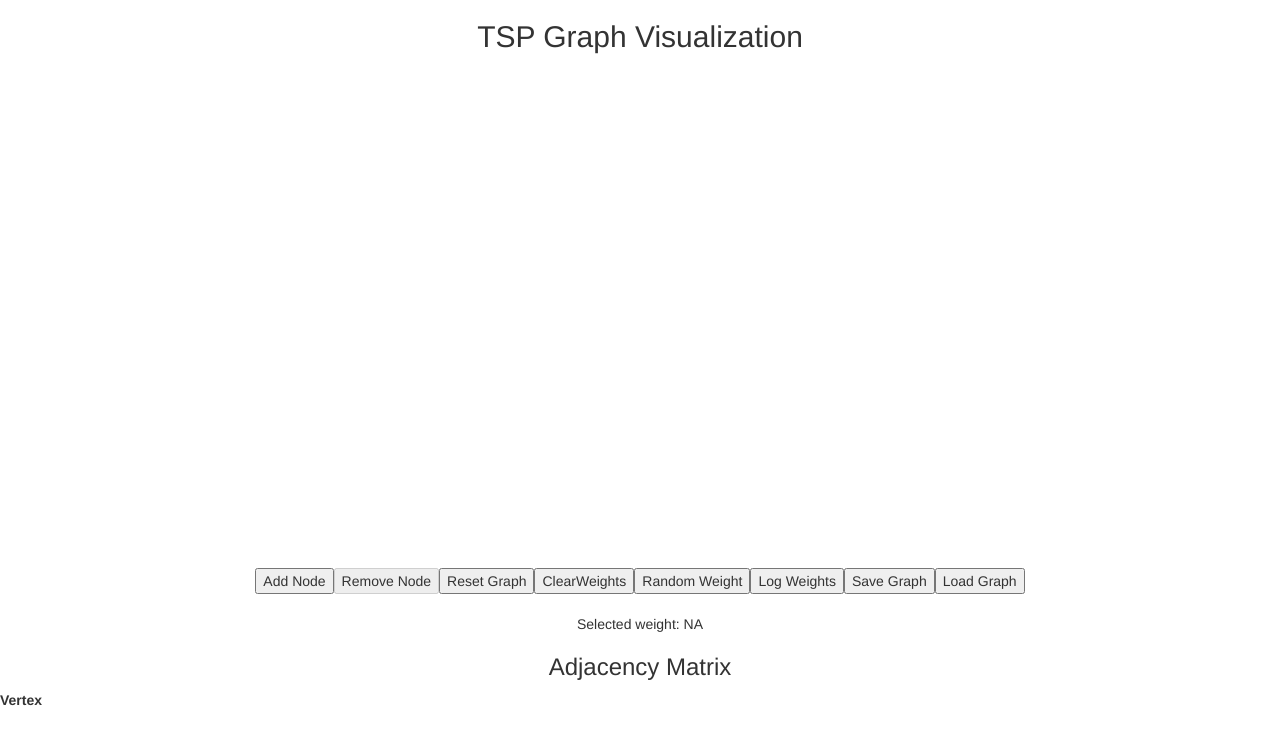
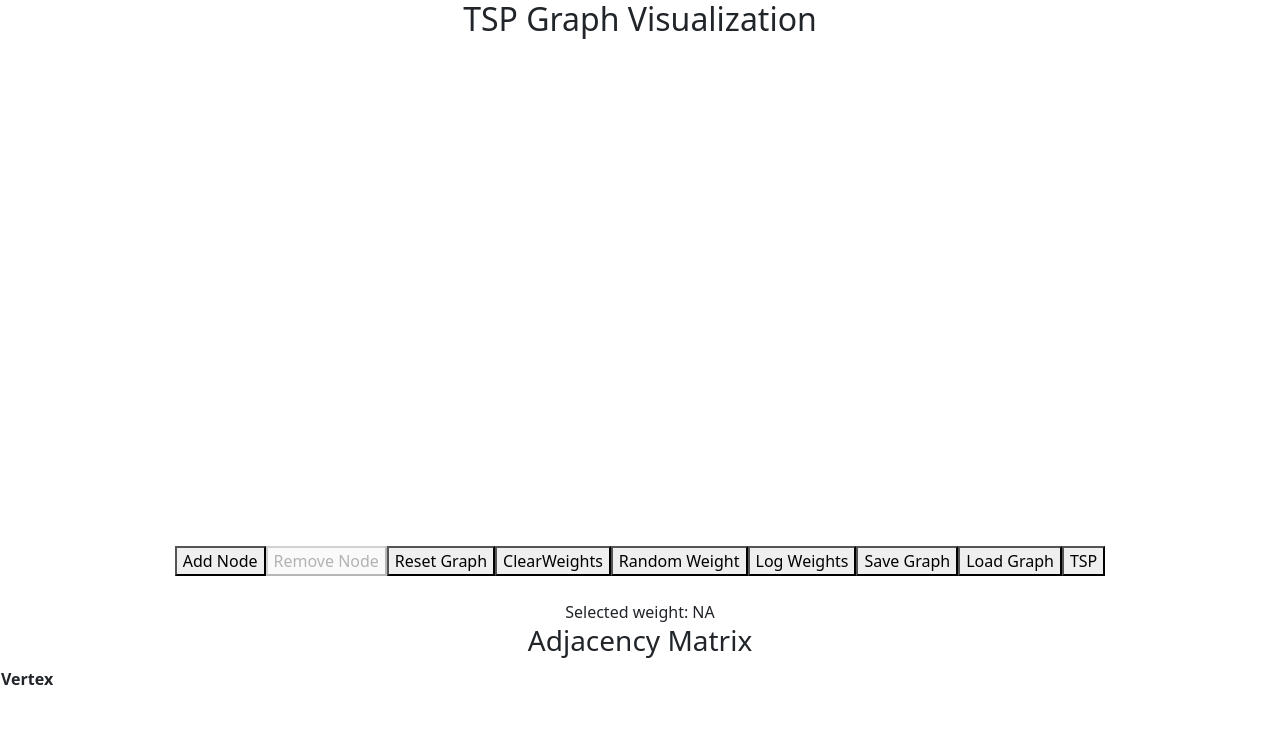
Before and after one commit to kmousaa/TSP-visualiser, a React (Create React App) app in the folder my-app/: page / in a window 1280 px wide. Shown: the top 744 px of the page. Built offline with nearby package versions, Linux system fonts and the light colour scheme; the HTML template or start-up script is replaced by a standard one.

Commit message:
Brute Force Done

```diff
--- a/my-app/package.json
+++ b/my-app/package.json
@@ -6,6 +6,7 @@
     "@testing-library/jest-dom": "^5.17.0",
     "@testing-library/react": "^13.4.0",
     "@testing-library/user-event": "^13.5.0",
+    "bootstrap": "^5.3.2",
     "react": "^18.2.0",
     "react-dom": "^18.2.0",
     "react-scripts": "5.0.1",
--- a/my-app/src/App.js
+++ b/my-app/src/App.js
@@ -238,6 +238,39 @@ function Graph() {
     return weight;
   }
 
+  // From: https://www.30secondsofcode.org/js/s/array-permutations/
+  const permutations = arr => {
+    if (arr.length <= 2) return arr.length === 2 ? [arr, [arr[1], arr[0]]] : arr;
+    return arr.reduce(
+      (acc, item, i) =>
+        acc.concat(
+          permutations([...arr.slice(0, i), ...arr.slice(i + 1)]).map(val => [
+            item,
+            ...val,
+          ])
+        ),
+      []
+    );
+  };
+
+  const bruteForceTSP = () => {
+    var possible_tours = permutations([...Array(numNodes).keys()]);
+    var best_tour = [];
+    var best_weight = Number.MAX_VALUE;
+    for (let i = 0; i < possible_tours.length; i++) {
+      possible_tours[i].push(possible_tours[i][0]);
+      const tour = possible_tours[i];
+      var weight = tourWeight(tour);
+      if (weight < best_weight) {
+        best_tour = tour;
+        best_weight = weight;
+      }
+    }
+    console.log("Best Tour: " + best_tour + " Weight: " + best_weight);
+    return best_weight; // Return the weight of the best tour
+  };
+
+
   const showWeight = (e, node1, node2) => {
     const weight = adjacencyMatrix[`${node1}-${node2}`];
     let displayText;
@@ -291,7 +324,6 @@ function Graph() {
             // Draw a line between the current node and the connected node
             const result = AdjMatrix[node1][node2] === 0; // Check if the value is not "NA"
 
-            const hover = false;
             return (
               // Check if node-node2 in the adjacency matrix has a value not "NA"
               result ? (
@@ -352,6 +384,7 @@ function Graph() {
         <button onClick={logWeights}>Log Weights</button>
         <button onClick={saveGraph}>Save Graph</button>
         <button onClick={loadGraph}>Load Graph</button>
+        <button onClick={bruteForceTSP}>TSP</button>
         <br/> <br/>
         <p1 id = "weight">Selected weight: NA </p1>
         {/* <button onClick={tspBruteForce}>Brute Force</button> */}
```
Also changed, not shown: 1 other file (tests, documents, lock files or other folders).
